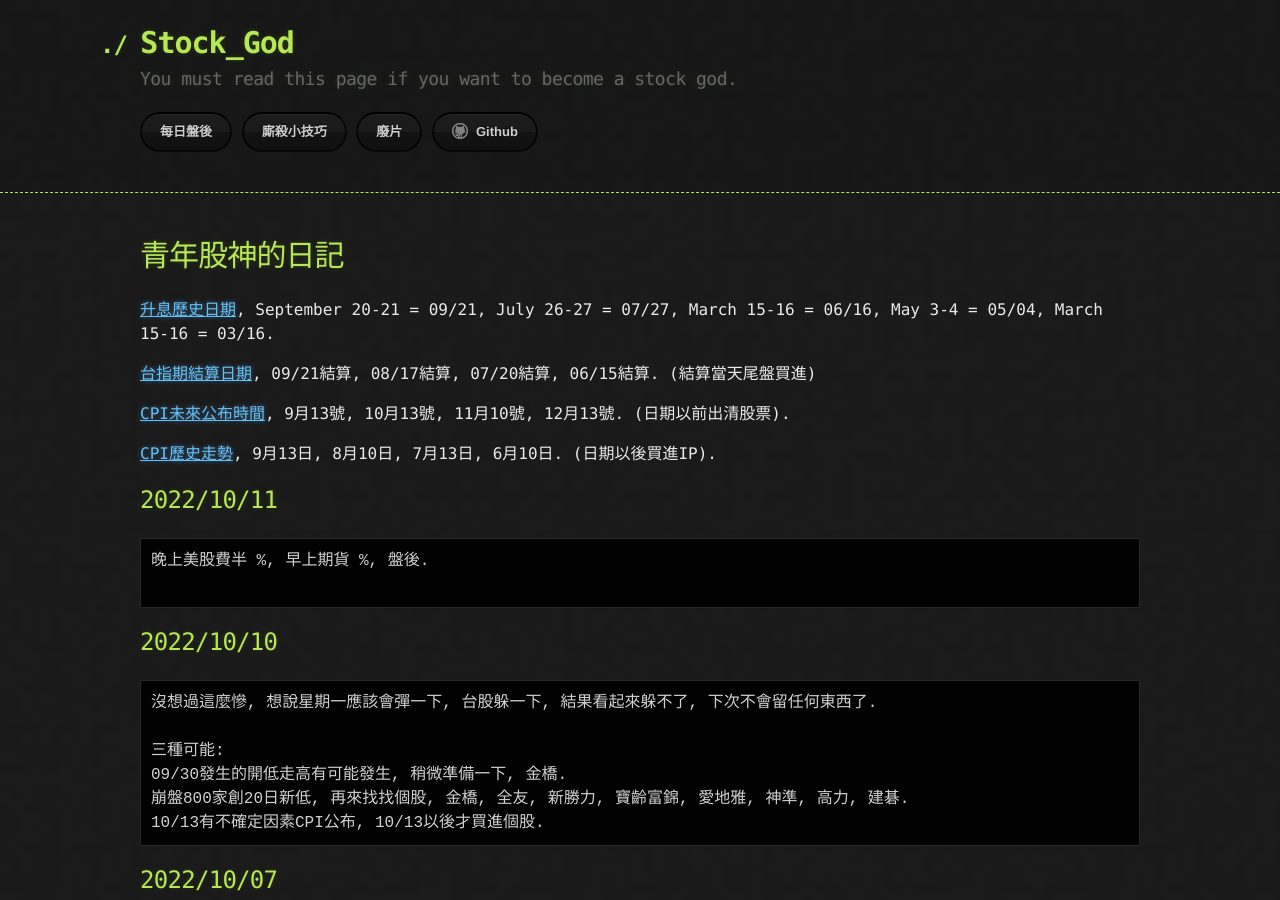
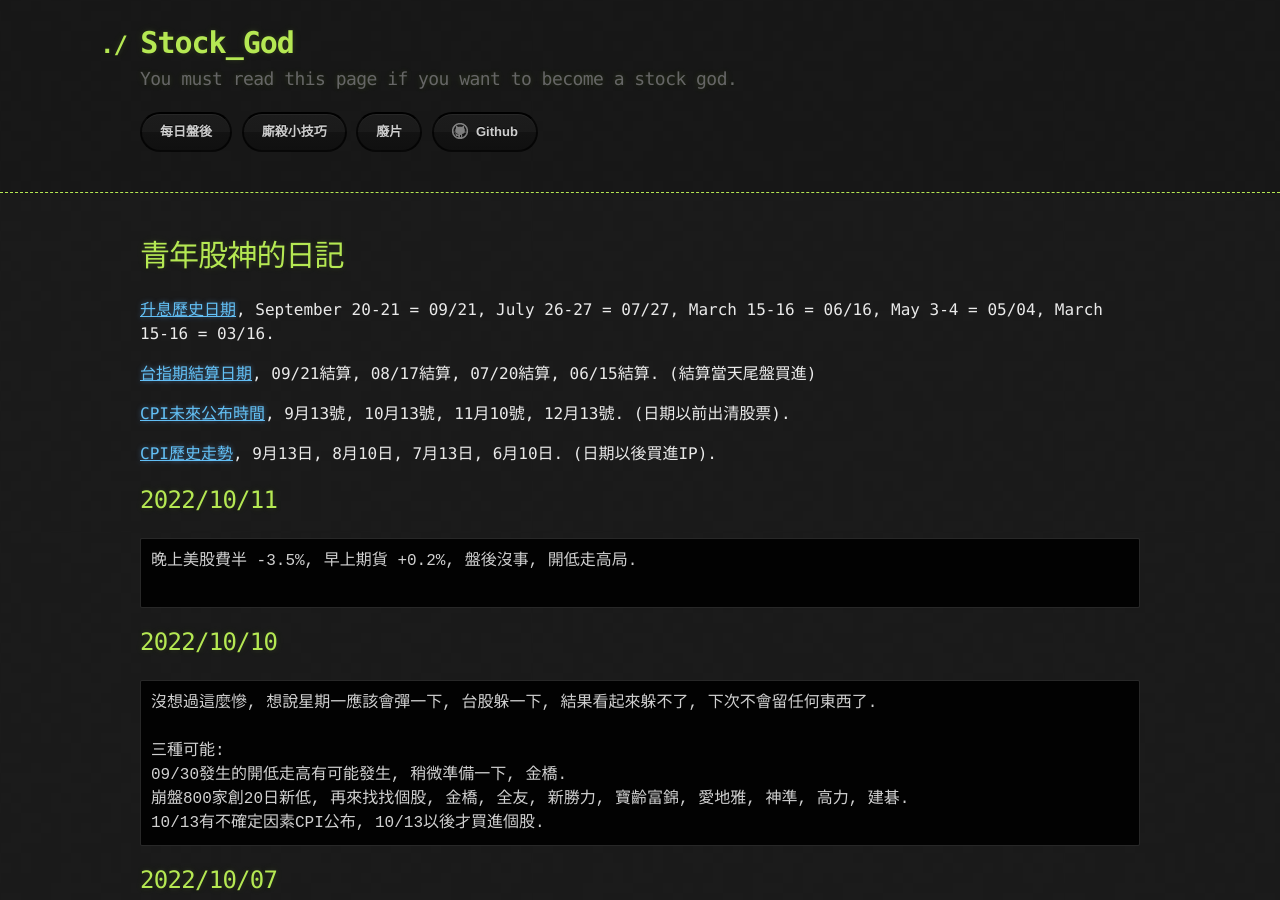
Before and after one commit to lepg5487/Stock_God, a Jekyll site: the page built from index.md, in a window 1280 px wide and 900 px high. Built offline with Jekyll 4.4.1, drawn with Linux system fonts in a browser that asks for light colours; our own code applies the rules of GitHub Pages for plain Markdown files.

Commit message:
Update index.md

````diff
--- a/index.md
+++ b/index.md
@@ -14,7 +14,7 @@ layout: testlayouts
 
 ## 2022/10/11
 ```
-晚上美股費半 %, 早上期貨 %, 盤後.
+晚上美股費半 -3.5%, 早上期貨 +0.2%, 盤後沒事, 開低走高局.
 
 ```
 
````
